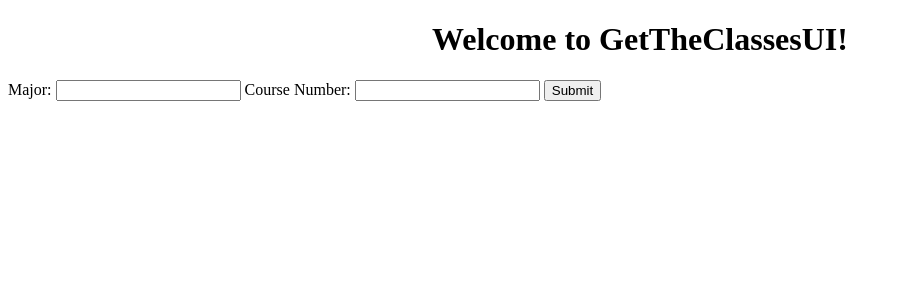
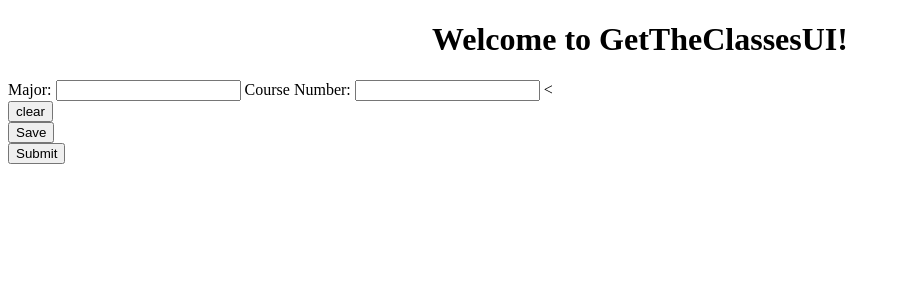
Before and after one commit to atuannguyen1101/GetTheClasses, an Angular app in the folder client-side/: page / in a window 1280 px wide. Shown: the top 300 px of the page, without its empty margins (0-900 px from the left). Built offline with nearby package versions, Linux system fonts and the light colour scheme.

Commit message:
Simple interface for testing algorithm. Improve algorithm

```diff
--- a/client-side/src/app/http-method.service.ts
+++ b/client-side/src/app/http-method.service.ts
@@ -2,7 +2,6 @@ import { Injectable } from '@angular/core';
 import { Observable } from 'rxjs';
 import { map } from 'rxjs/operators';
 import { HttpClient } from '@angular/common/http';
-
 import { Criteria } from './models/criteria';
 
 @Injectable({
@@ -11,15 +10,15 @@ import { Criteria } from './models/criteria';
 export class HttpMethodService {
   constructor(private http: HttpClient) { }
 
+  response: any;
+
   criteria: Criteria;
 
   get(url: string): Observable<any> {
-      return this.http.get(url).map(res => {
-        return res.json();
-      });
+    return this.http.get<any>(url);
   }
 
-  post(url: string, data: string): Observable<any> {
+  post(url: string, data: any): Observable<any> {
     return this.http.post<any>(url, data);
   }
 }
--- a/client-side/src/app/input/input.component.html
+++ b/client-side/src/app/input/input.component.html
@@ -1,4 +1,5 @@
 Major: <input (keyup)="getMajor($event)" />
 Course Number: <input (keyup)="getCourseNumber($event)" />
-{{criteria.major}}
+<<button style="display:block" class="mat-raised-button" (click)="clear()">clear</button>
+<button style="display:block" class="mat-raised-button" (click)="save()">Save</button>
 <button class="mat-raised-button" (click)="submit()">Submit</button>
--- a/client-side/src/app/input/input.component.ts
+++ b/client-side/src/app/input/input.component.ts
@@ -10,21 +10,38 @@ import { HttpMethodService } from '../http-method.service';
 export class InputComponent {
   constructor(private methodHelper: HttpMethodService) { }
 
-  criteria: Criteria = {
-    major: '',
-    courseNumber: ''
-  }
+
+
+  criteria: Criteria[] = [];
+  major: string;
+  courseNumber: string;
 
   getMajor(event: any): void {
-    this.criteria.major = event.target.value;
+    this.major = event.target.value;
   }
 
   getCourseNumber(event: any): void {
-    this.criteria.courseNumber = event.target.value;
+    this.courseNumber = event.target.value;
   }
 
-  submit(): any {
+  clear(): void {
+    this.criteria = [];
+    console.log(this.criteria);
+  }
+
+  save(): void {
+    this.criteria.push({
+      major: this.major,
+      courseNumber: this.courseNumber
+    });
+    console.log(this.criteria);
+  }
+
+  submit(): void {
     console.log(123);
-    return this.methodHelper.get('http://localhost:8000/api/cats');
+    this.methodHelper.post('http://localhost:8000/api/course', this.criteria)
+    .subscribe((data) => {
+      console.log(data);
+    });
   }
 }
```
Also changed, not shown: 1 other file (tests, documents, lock files or other folders).
